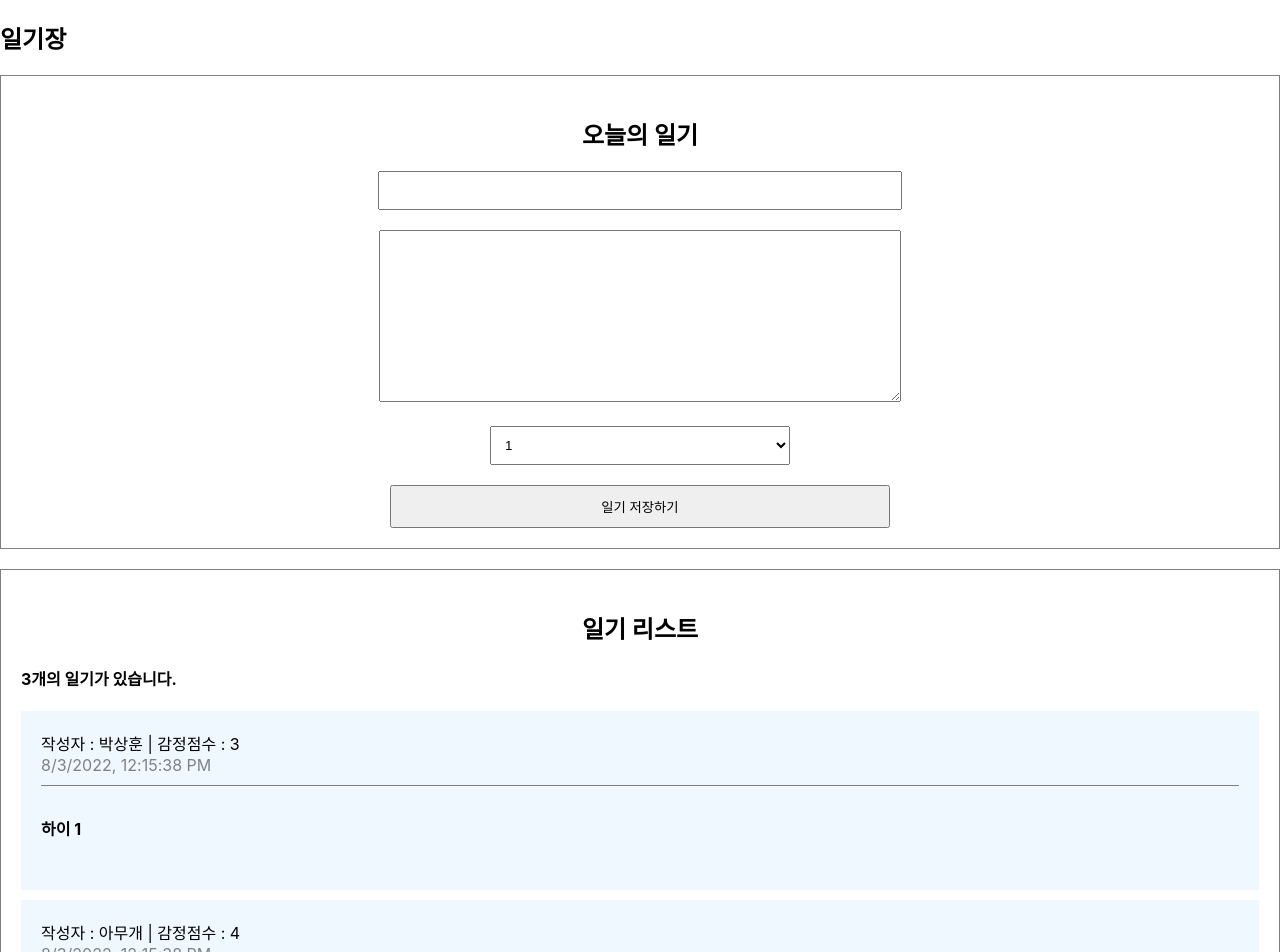
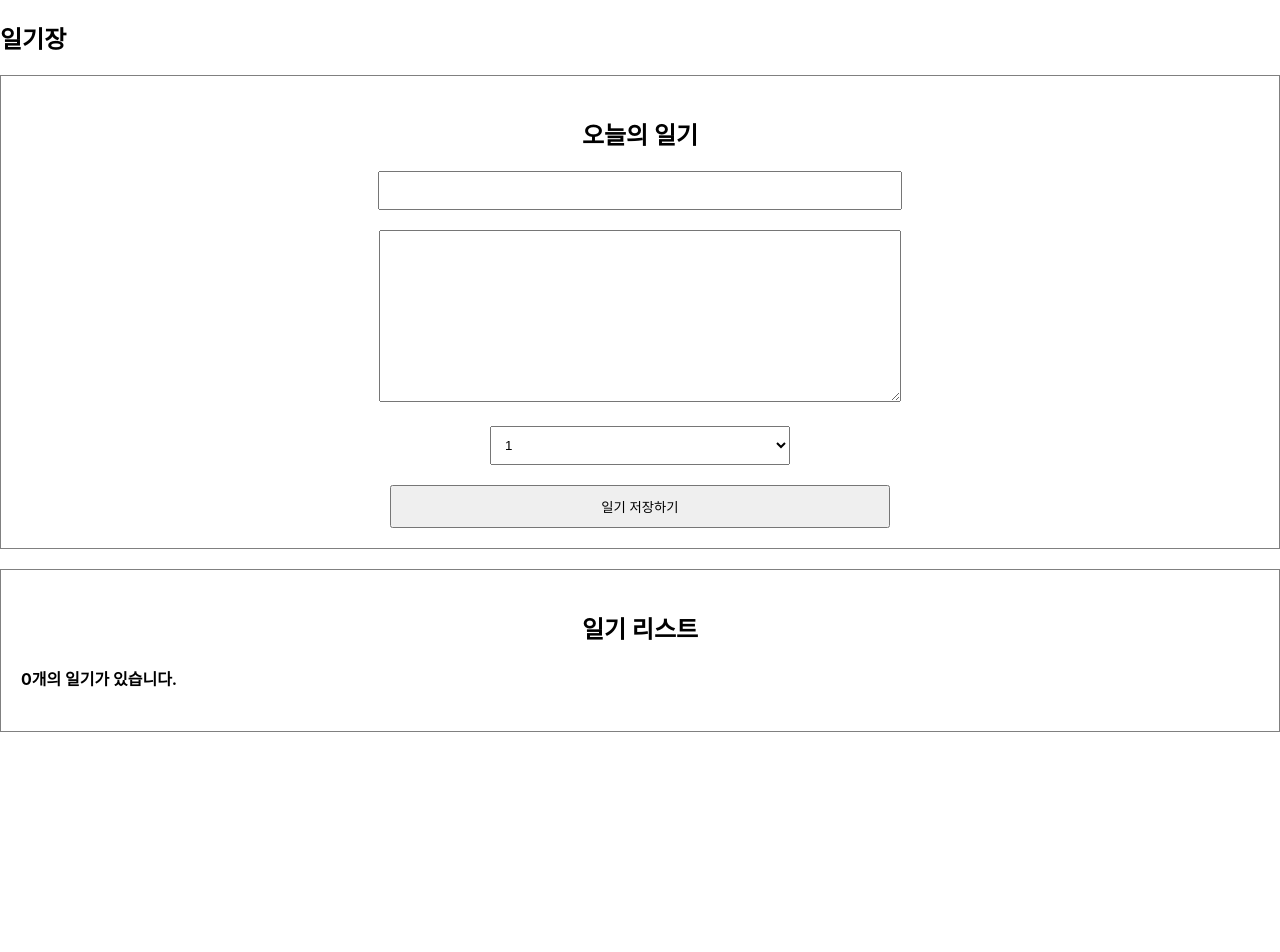
Before and after one commit to pung8146/reactGame, a React (Create React App) app in the folder simplediary/: page / in a window 1280 px wide. Shown: the top 952 px of the page. After the commit the page ends 800 px from the top, so only its background shows below. Built offline with nearby package versions, Linux system fonts and the light colour scheme.

Commit message:
onCreate구현 data는 ↓ event는↑ 로 전달됩니다.

```diff
--- a/simplediary/src/App.js
+++ b/simplediary/src/App.js
@@ -1,38 +1,63 @@
+import { useState, useRef } from 'react';
 import './App.css';
 import DiaryList from './DiaryList';
 import DiaryEditor from './DirayEditor';
 
-const  dummyList = [
-  {
-    id:1,
-    author: "박상훈",
-    content:'하이 1',
-    emotion: 3,
-    created_date : new Date().getTime(),
-  },
-  {
-    id:2,
-    author: "아무개",
-    content:'하이 2',
-    emotion: 4,
-    created_date : new Date().getTime(),
-  },
-  {
-    id:3,
-    author: "거북이 ",
-    content:'하이 3',
-    emotion: 5,
-    created_date : new Date().getTime(),
+// const  dummyList = [
+//   {
+//     id:1,
+//     author: "박상훈",
+//     content:'하이 1',
+//     emotion: 3,
+//     created_date : new Date().getTime(),
+//   },
+//   {
+//     id:2,
+//     author: "아무개",
+//     content:'하이 2',
+//     emotion: 4,
+//     created_date : new Date().getTime(),
+//   },
+//   {
+//     id:3,
+//     author: "거북이 ",
+//     content:'하이 3',
+//     emotion: 5,
+//     created_date : new Date().getTime(),
+
+//   }
+// ]
+
+
+
+
+
+function App() {
+
+  const [data,setData] = useState([]);
+
+  const dataId = useRef(0);
+
+  const onCreate = (author , content, emotion) => {
+
+  const created_date = new Date().getTime();
+
+  const newItem = {
+      author,
+      content,
+      emotion,
+      created_date,
+      id : dataId.current,
+    }
+    dataId.current += 1;
+    setData([newItem,...data])
 
   }
-]
-
-function App() {
   return (
     <div className="App">
       <h2>일기장</h2>
-      <DiaryEditor />
-      <DiaryList diaryList={dummyList} />
+      <DiaryEditor onCreate={onCreate}/>
+      <DiaryList diaryList={data} />
     </div>
   );
 }
--- a/simplediary/src/DiaryList.js
+++ b/simplediary/src/DiaryList.js
@@ -15,7 +15,7 @@
 )}
 
 DiaryList.defaultProps = {
-    diaryList :         [],
+    diaryList : [],
 }
 
 export default DiaryList;
--- a/simplediary/src/DirayEditor.js
+++ b/simplediary/src/DirayEditor.js
@@ -1,6 +1,6 @@
 import {useState , useRef} from 'react'
 
-const DiaryEditor = () => {
+const DiaryEditor = ({onCreate}) => {
     const authorInput = useRef();
     const contentInput = useRef();
 
@@ -27,7 +27,13 @@
             return;
         }
 
-        alert('저장 성공')
+        onCreate(state.author , state.content, state.emotion);
+        alert('저장 성공');
+        setState({
+            author: '',
+            content: '',
+            emotion: 1,
+        })
     }
 
     return <div className='DiaryEditor'>
```
